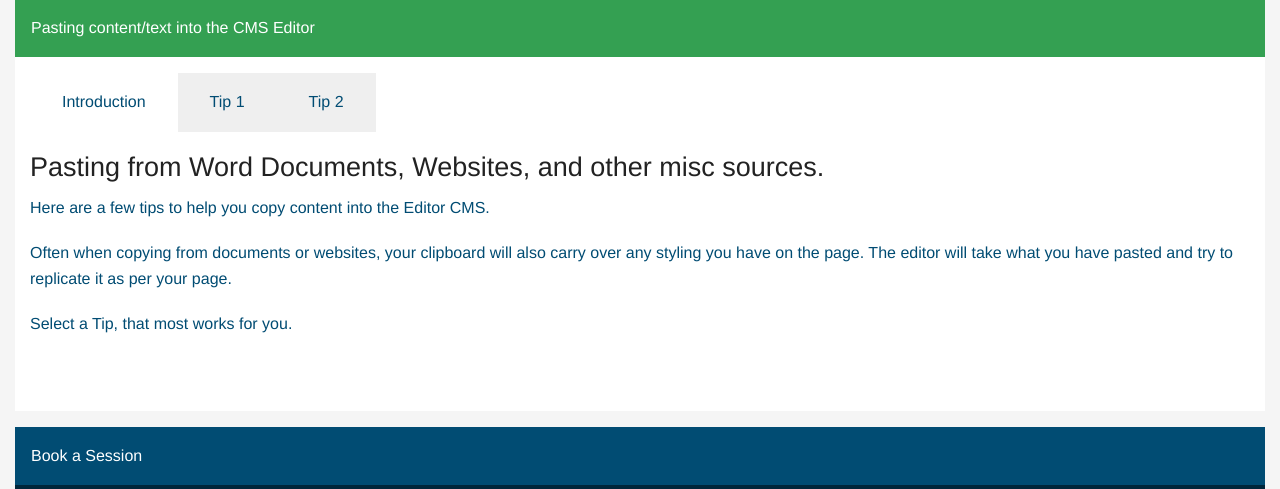
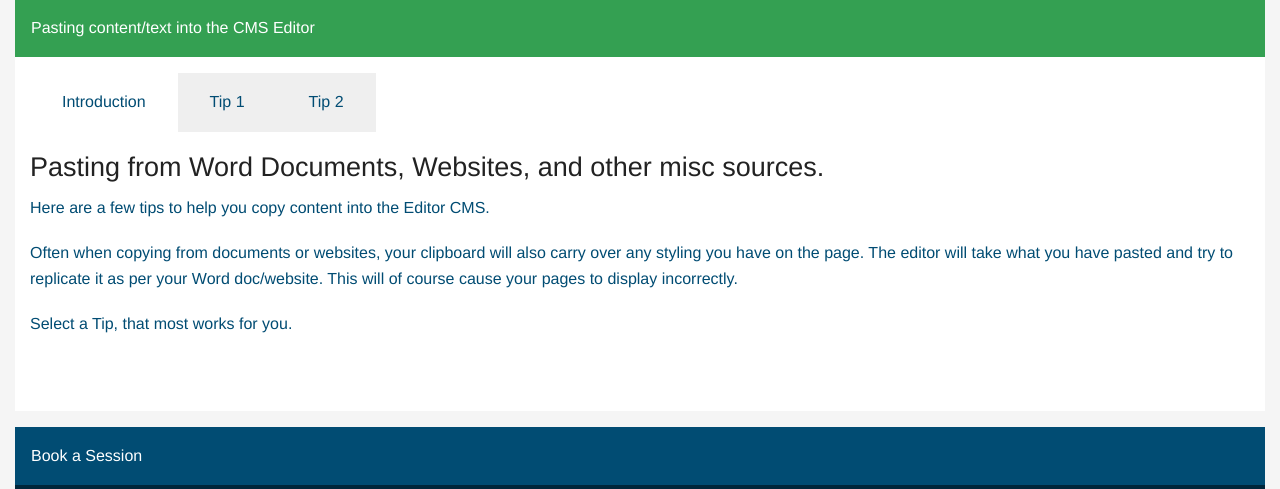
Before and after one commit to smsw/regard-documentation, a PHP site: page / in a window 1280 px wide, after a click on "Pasting content/text into the CMS Editor". Shown: the part 174-663 px from the top of the page. Run offline with PHP 8.4, Linux system fonts and the light colour scheme; some libraries are stand-ins or nearby versions.

Commit message:
Book a session/ Product tutorials. Pasting content into Editor.

```diff
--- a/_content/editor.php
+++ b/_content/editor.php
@@ -12,14 +12,14 @@
             <h3>Pasting from Word Documents, Websites, and other misc sources.
             </h3>
             <p>Here are a few tips to help you copy content into the Editor CMS.</p>
-            <p>Often when copying from documents or websites, your clipboard will also carry over any styling you have on the page. The editor will take what you have pasted and try to replicate it as per your page.</p>
+            <p>Often when copying from documents or websites, your clipboard will also carry over any styling you have on the page. The editor will take what you have pasted and try to replicate it as per your Word doc/website. This will of course cause your pages to display incorrectly.</p>
             <p>Select a Tip, that most works for you.</p>
         </div>
 
         <!-- Tip 1 -->
         <div class="content" id="products-panel2-6">
             <h3>Tip 1 - Pasting directly into the CMS.</h3>
-            <p>Unless it is <a href="http://en.wikipedia.org/wiki/Text_editor" title="plain text wiki" target="_blank">plain text</a>, pasting directly into the CMS from a Word document or website will need some tricks to get it to perform correctly.</p>
+            <p>Unless it is <a href="http://en.wikipedia.org/wiki/Text_editor" title="plain text wiki" target="_blank">plain text</a>, pasting directly into the CMS from a Word document or website will need some help to get it to display correctly.</p>
             <p>Pasting directly from websites/documents will often bring unwanted formatting and tags the editor is unable to determine.</p>
             <ol>
                 <li>After copying your content/text from a website or document, select (usually a Description field) and paste (Ctrl+v/cmd+v) it into the description field.</li>
@@ -33,7 +33,7 @@
         <!-- Tip 2 -->
         <div class="content" id="products-panel2-2">
             <h3>Tip 2 - Pasting into Notepad, and then into the CMS.</h3>
-            <p>Unless it is <a href="http://en.wikipedia.org/wiki/Text_editor" title="plain text wiki" target="_blank">plain text</a>, pasting directly into the CMS from a Word document or website will need some tricks to get it to perform correctly.</p>
+            <p>Unless it is <a href="http://en.wikipedia.org/wiki/Text_editor" title="plain text wiki" target="_blank">plain text</a>, pasting directly into the CMS from a Word document or website will need some help to get it to display correctly.</p>
             <p>Pasting directly from websites/documents will often bring unwanted formatting and tags the editor is unable to determine.</p>
             <ul>
                 <li>After copying your content/text from a website or document, open Notepad on your computer. (Note: Not Microsoft Word or any other application that formats your text)</li>
```
